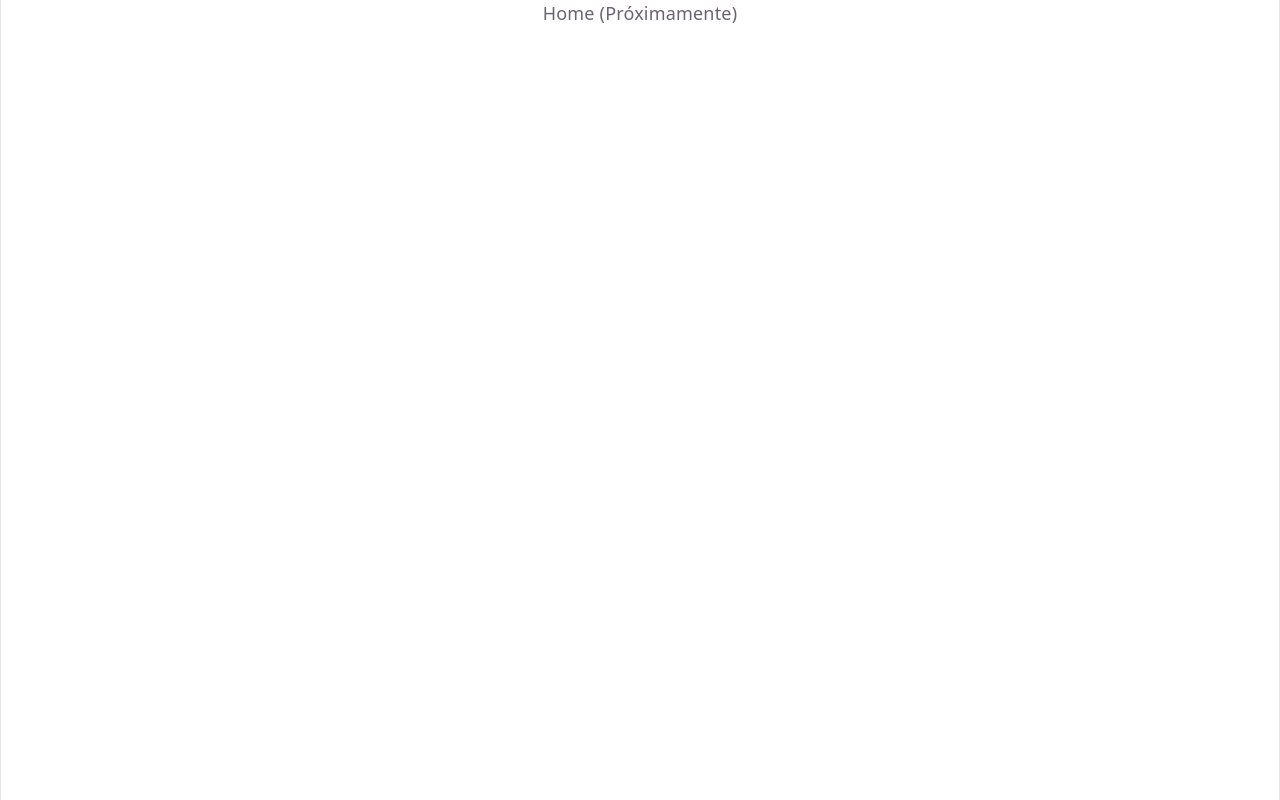
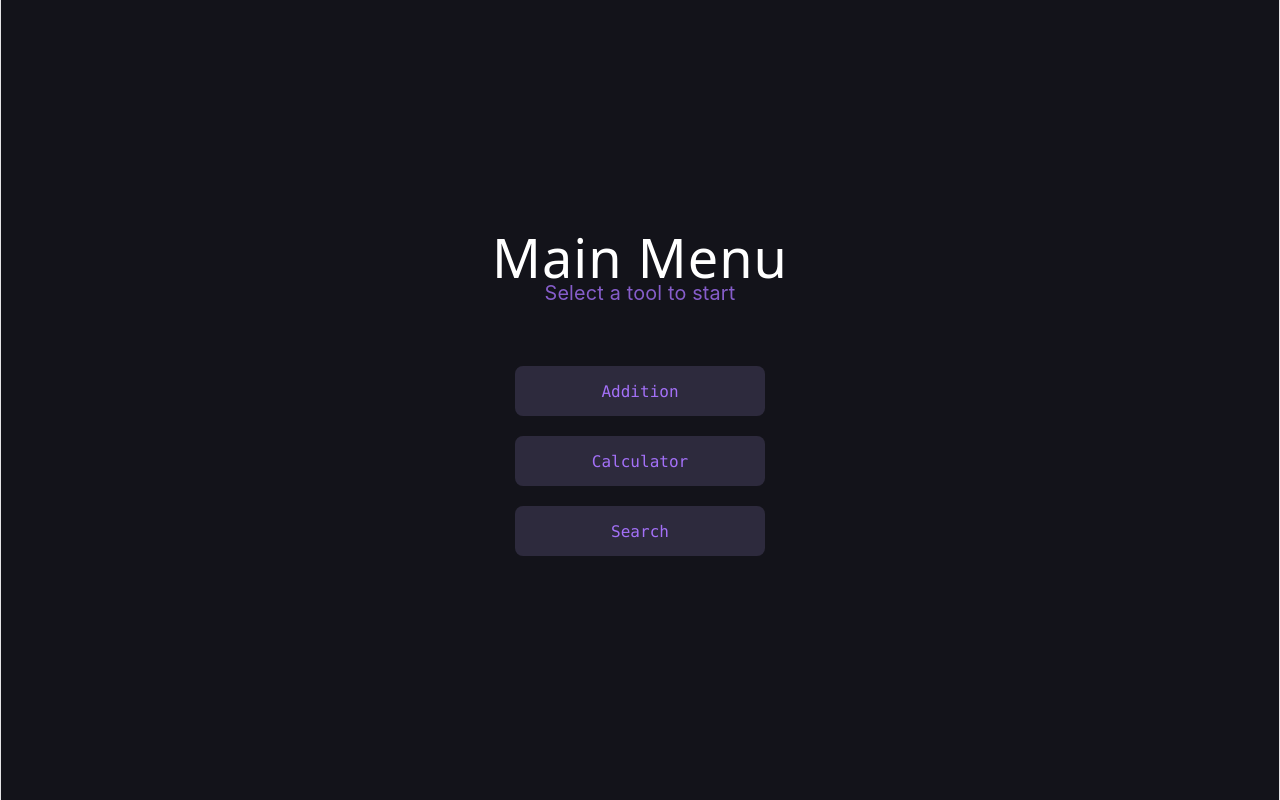
Before and after one commit to Kevin-Moyon/operations, a React (Vite) app: page / in a window 1280 px wide. Built offline with nearby package versions, Linux system fonts and the light colour scheme.

Commit message:
feat: :lipstick: Change Menu with Atomic Design

```diff
--- a/src/components/atoms/Button.css
+++ b/src/components/atoms/Button.css
@@ -15,12 +15,54 @@
     cursor: pointer;
 }
 
-.custom-btn:hover {
-    border-color: var(--accent-border);
+.counter {
+    display: flex;
+    justify-content: center;
+    align-items: center;
+    width: 250px;
+    height: 50px;
+    padding: 0;
+    font-size: 16px;
+    border-radius: 8px;
+    text-align: center;
+    color: var(--accent);
+    background: var(--accent-bg);
+    border: 2px solid transparent;
+    transition: border-color 0.3s;
+    cursor: pointer;
+
+    &:hover {
+        border-color: var(--accent-border);
+    }
+
+    &:focus-visible {
+        outline: 2px solid var(--accent);
+        outline-offset: 2px;
+    }
 }
 
-.counter {}
+.back-btn {
+    display: flex;
+    justify-content: center;
+    align-items: center;
+    width: 250px;
+    height: 50px;
+    padding: 0;
+    font-size: 16px;
+    border-radius: 8px;
+    text-align: center;
+    color: var(--accent);
+    background: var(--accent-bg);
+    border: 2px solid transparent;
+    transition: border-color 0.3s;
+    margin: 20px auto;
+    cursor: pointer;
 
-.back-btn {
-    margin: 20px auto;
+    &:hover {
+        border-color: var(--accent-border);
+    }
 }
+
+.empty-btn {
+    visibility: hidden;
+}
--- a/src/components/atoms/Button.tsx
+++ b/src/components/atoms/Button.tsx
@@ -1,3 +1,5 @@
+import './Button.css'
+
 interface ButtonProps {
     label: string;
     onClick: () => void;
--- /dev/null
+++ b/src/components/organisms/Menu.css
@@ -0,0 +1,33 @@
+#center {
+    display: flex;
+    flex-direction: column;
+    justify-content: center;
+    align-items: center;
+    min-height: 100vh;
+    gap: 40px;
+    background-color: var(--bg-main);
+}
+
+.header-simple {
+    text-align: center;
+}
+
+.main-title {
+    font-size: 3rem;
+    margin: 0;
+    color: white;
+    letter-spacing: 1px;
+}
+
+.subtitle {
+    color: var(--accent);
+    margin-top: 10px;
+    font-size: 1.1rem;
+    opacity: 0.8;
+}
+
+.button-group {
+    display: flex;
+    flex-direction: column;
+    gap: 20px;
+}
--- /dev/null
+++ b/src/components/organisms/Menu.tsx
@@ -0,0 +1,35 @@
+import { useNavigate } from 'react-router-dom';
+import { Routes } from '../../models/routes.model';
+import { Button } from '../atoms/Button';
+import './Menu.css';
+
+export const Menu = () => {
+    const navigate = useNavigate();
+
+    return (
+        <div id="center">
+
+            <div className="header-simple">
+                <h1 className="main-title">Main Menu</h1>
+                <p className="subtitle">Select a tool to start</p>
+            </div>
+            <div className="button-group">
+                <Button
+                    label="Addition"
+                    onClick={() => navigate(Routes.ADDITION)}
+                    className="counter"
+                />
+                <Button
+                    label="Calculator"
+                    onClick={() => navigate(Routes.CALCULATOR)}
+                    className="counter"
+                />
+                <Button
+                    label="Search"
+                    onClick={() => navigate(Routes.SEARCH)}
+                    className="counter"
+                />
+            </div>
+        </div>
+    );
+};
--- a/src/models/routes.model.ts
+++ b/src/models/routes.model.ts
@@ -1,8 +1,8 @@
 export const Routes = {
     HOME: '/',
     ADDITION: '/addition',
-    DISNEY: '/disney',
-    GIFS: '/gifs'
+    CALCULATOR: '/calculator',
+    SEARCH: '/search'
 } as const;
 
 
--- /dev/null
+++ b/src/pages/HomePage.tsx
@@ -0,0 +1,9 @@
+import { Menu } from '../components/organisms/Menu';
+
+export const HomePage = () => {
+    return (
+        <main className="page-container">
+            <Menu />
+        </main>
+    );
+};
--- a/src/routes/AppRouter.tsx
+++ b/src/routes/AppRouter.tsx
@@ -1,18 +1,16 @@
 import { BrowserRouter, Routes as ReactRoutes, Route } from 'react-router-dom';
 import { Routes } from '../models/routes.model';
 import { AdditionPage } from '../pages/AdditionPage';
+import { HomePage } from '../pages/HomePage';
 
 export const AppRouter = () => {
     return (
         <BrowserRouter>
             <ReactRoutes>
 
-                <Route path={Routes.HOME} element={<div>Home (Próximamente)</div>} />
+                <Route path={Routes.HOME} element={<HomePage />} />
 
                 <Route path={Routes.ADDITION} element={<AdditionPage />} />
-
-                {/* <Route path={Routes.DISNEY} element={<DisneyPage />} /> */}
-                {/* <Route path={Routes.GIFS} element={<GifsPage />} /> */}
 
                 <Route path="*" element={<div>404 - Página no encontrada</div>} />
             </ReactRoutes>
--- a/src/styles/index.css
+++ b/src/styles/index.css
@@ -1,7 +1,8 @@
 :root {
-    --accent: #646cff;
-    --accent-bg: #242424;
-    --accent-border: #535bf2;
+    --accent: #a370f7;
+    --accent-bg: #2d2a3d;
+    --accent-border: #646cff;
+    --bg-main: #13131a;
 }
 
 #root {
@@ -14,8 +15,7 @@
 
 body {
     margin: 0;
-    display: flex;
-    place-items: center;
-    min-width: 320px;
-    min-height: 100vh;
+    background-color: var(--bg-main);
+    color: white;
+    font-family: 'Inter', system-ui, Avenir, Helvetica, Arial, sans-serif;
 }
```
